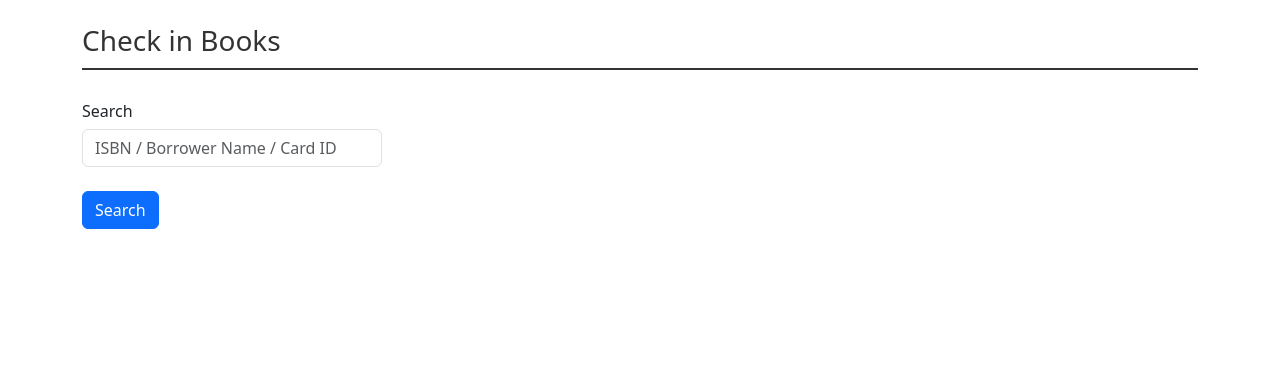
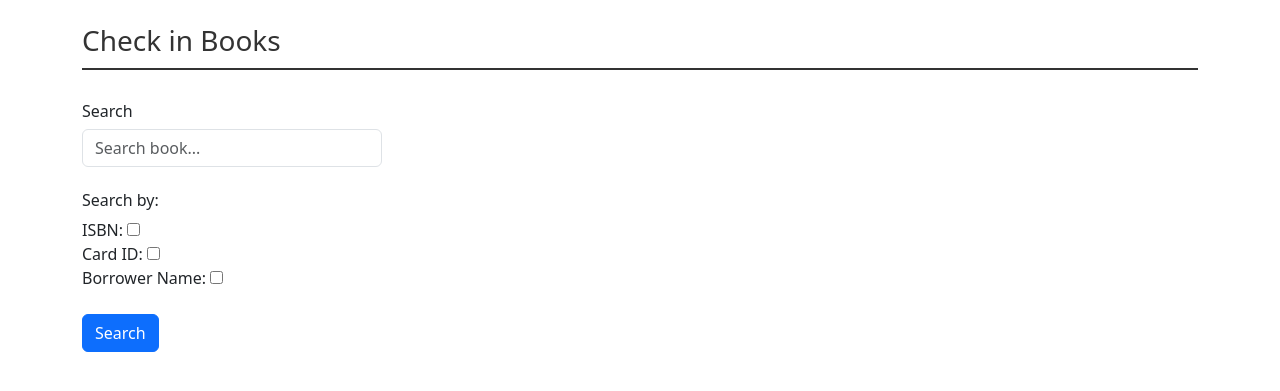
Before and after one commit to Roy0531/DB-Library-System, a Flask app: page /checkin in a window 1280 px wide. Shown: the part 56-447 px from the top of the page. Run offline with Flask 3, Linux system fonts and the light colour scheme; parts of the project's set-up code (start-up, migrations or seed data) failed here and were passed over; some libraries are stand-ins or nearby versions.

Commit message:
checkin now has checkboxes for search options

```diff
--- a/library-app/app.py
+++ b/library-app/app.py
@@ -1,4 +1,4 @@
-from sqlalchemy import or_, cast, String, not_, func, text
+from sqlalchemy import or_, cast, String, not_, func, text, false
 from flask import Flask, render_template, flash, redirect, url_for, session
 from flask_sqlalchemy import SQLAlchemy
 from dotenv import load_dotenv
@@ -8,7 +8,8 @@ from datetime import datetime, timedelta, date
 import csv
 import psycopg2
 import random
-from webForms import BorrowerForm, PaymentForm, SearchForm, BookForm, CheckOutForm
+
+from webForms import BorrowerForm, PaymentForm, SearchForm, BookForm, CheckOutForm, CheckInSearchForm
 import sqlalchemy as db1
 from datetime import date
 
@@ -196,7 +197,7 @@ def checkout():
 @app.route('/checkin', methods=['GET', 'POST'])
 def checkin():
     # create a form object that takes are of search terms submission
-    form = SearchForm()
+    form = CheckInSearchForm()
     searched = ""
     results = []
     # validate if the form is at least filled in with some search terms
@@ -204,16 +205,20 @@ def checkin():
         # get the search terms this user typed in
         searched = form.searched.data
         # create a query object that fetch loan data based on the search term given
+        criteria = false()
+        if form.search_isbn.data:
+            criteria |= Book.isbn == searched
+        if form.search_card_id.data:
+            criteria |= cast(Borrower.card_id, String) == searched
+        if form.search_bname.data:
+            criteria |= Borrower.bname.ilike(f"%{searched}%")
+
         query = (
             db.session.query(BookLoan, Book, Borrower)
             .join(Book, Book.isbn == BookLoan.isbn)
             .join(Borrower, Borrower.card_id == BookLoan.card_id)
             .filter(
-                or_(
-                    Book.isbn.ilike(f"%{searched}%"),
-                    cast(Borrower.card_id, String).ilike(f"%{searched}%"),
-                    Borrower.bname.ilike(f"%{searched}%")
-                )
+                criteria
             ).distinct()
         )
         # query the data
--- a/library-app/templates/checkin.html
+++ b/library-app/templates/checkin.html
@@ -15,7 +15,7 @@
                         <strong>Title:</strong> <span id="checkin-title">{{ result.Book.title }}</span><br>
                         <strong>ISBN:</strong> <span id="checkin-isbn">{{ result.Book.isbn }}</span><br>
                         <strong>Card ID:</strong>  <span id="checkin-name">{{ result.Borrower.card_id }}</span><br>
-                        <strong>Brrower:</strong>  <span id="checkin-name">{{ result.Borrower.bname }}</span><br>
+                        <strong>Borrower:</strong>  <span id="checkin-name">{{ result.Borrower.bname }}</span><br>
                     </li>
                     {% if result.BookLoan.date_in == None %}
                         <div class="checkin-button">
@@ -38,7 +38,12 @@
     <form method="POST">
         {{ form.hidden_tag() }}
         <h6>{{ form.searched.label }}</h6>
-        {{ form.searched(class="form-control", placeholder="ISBN / Borrower Name / Card ID") }}
+        {{ form.searched(class="form-control", placeholder="Search book...") }}
+        <br>
+        <h6>Search by:</h6>
+        <h7>{{ form.search_isbn.label }}: </h7> {{ form.search_isbn() }} <br>
+        <h7>{{ form.search_card_id.label }}: </h7> {{ form.search_card_id() }} <br>
+        <h7>{{ form.search_bname.label }}: </h7> {{ form.search_bname() }} <br>
         <br>
         {{ form.submit(class="btn btn-primary") }}
     </form>
--- a/library-app/webForms.py
+++ b/library-app/webForms.py
@@ -1,5 +1,6 @@
 from flask_wtf import FlaskForm
-from wtforms import SubmitField, StringField, IntegerField, SubmitField, SelectMultipleField, widgets, FloatField
+from wtforms import SubmitField, StringField, IntegerField, SubmitField, SelectMultipleField, widgets, FloatField, \
+    BooleanField
 from wtforms.validators import DataRequired
 
 
@@ -17,6 +18,13 @@ class SearchForm(FlaskForm):
     searched = StringField("Search", validators=[DataRequired()])
     submit = SubmitField("Search")
 
+class CheckInSearchForm(FlaskForm):
+    searched = StringField("Search", validators=[DataRequired()])
+    search_isbn = BooleanField("ISBN")
+    search_card_id = BooleanField("Card ID")
+    search_bname = BooleanField("Borrower Name")
+    submit = SubmitField("Search")
+
 class MultiCheckboxField(SelectMultipleField):
     widget = widgets.ListWidget(prefix_label=False)
     option_widget = widgets.CheckboxInput()
```
